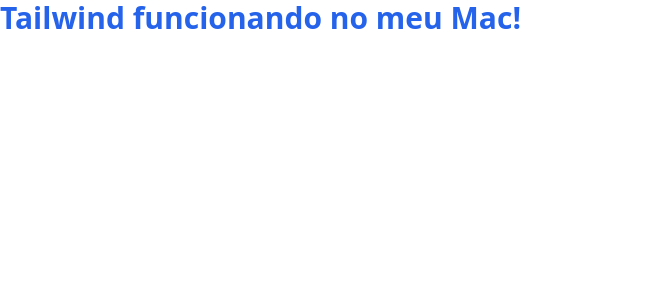
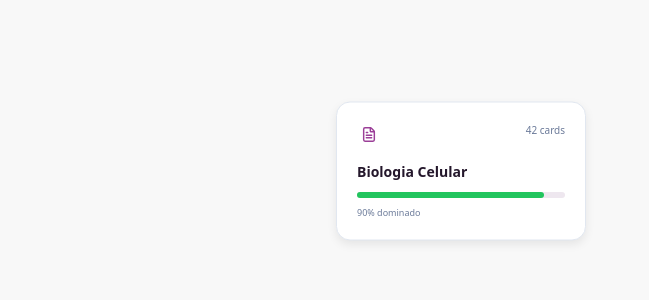
Before and after one commit to sofiaavallone/MEMORA, a React (Vite) app in the folder client/: page / in a window 1280 px wide. Shown: the top 300 px of the page, without its empty margins (0-649 px from the left). Built offline with nearby package versions, Linux system fonts and the light colour scheme.

Commit message:
feat: adiciona style do card de decks com dados mockados

```diff
--- a/client/src/App.tsx
+++ b/client/src/App.tsx
@@ -1,8 +1,16 @@
+import { DeckCard } from "./components/deckCard";
+
 function App() {
   return (
-    <h1 className="text-3xl font-bold text-blue-600">
-      Tailwind funcionando no meu Mac!
-    </h1>
-  )
+    <div className="min-h-screen bg-[#f8f8f8] p-8">
+      <DeckCard
+        title="Biologia Celular"
+        cardsCount={42}
+        masteredPercentage={90}
+        onClick={() => console.log("Deck clicado")}
+      />
+    </div>
+  );
 }
-export default App
+
+export default App;
--- /dev/null
+++ b/client/src/components/deckCard.tsx
@@ -0,0 +1,65 @@
+import { FileText } from "lucide-react";
+
+type DeckCardProps = {
+  title: string;
+  cardsCount: number;
+  masteredPercentage: number;
+  onClick?: () => void;
+};
+
+export function DeckCard({
+  title,
+  cardsCount,
+  masteredPercentage,
+  onClick,
+}: DeckCardProps) {
+  return (
+    <div className="scale-50">
+        <button
+        onClick={onClick}
+        className="
+            w-full max-w-[500px]
+            rounded-[28px]
+            border border-[#e1e7f0] border-[2px]
+            bg-white
+            p-10
+            text-left
+            shadow-[0_8px_20px_rgba(0,0,0,0.08)]
+            transition-all duration-200
+            hover:-translate-y-1 hover:shadow-[0_12px_28px_rgba(0,0,0,0.12)] hover:border-[#ebdae9]
+        "
+        >
+        <div className="mb-8 flex items-start justify-between">
+            <div className="flex h-12 w-12 items-center justify-center text-[#9b3f98]">
+            <FileText size={32} strokeWidth={2.2} />
+            </div>
+
+            <span className="text-[20px] font-medium text-[#6b7a99]">
+            {cardsCount} cards
+            </span>
+        </div>
+
+        <h2 className="mb-6 text-[28px] font-semibold leading-tight text-[#24172b]">
+            {title}
+        </h2>
+
+        <div className="mb-4 h-3 w-full rounded-full bg-[#eee7ef]">
+            <div
+            className={`h-3 rounded-full transition-all duration-500 ${
+                masteredPercentage < 50
+                  ? "bg-red-400"
+                  : masteredPercentage < 70
+                  ? "bg-yellow-400"
+                  : "bg-green-500"
+              }`}
+            style={{ width: `${masteredPercentage}%` }}
+            />
+        </div>
+
+        <p className="text-[18px] font-medium text-[#6b7a99]">
+            {masteredPercentage}% dominado
+        </p>
+        </button>
+    </div>
+  );
+}
```
